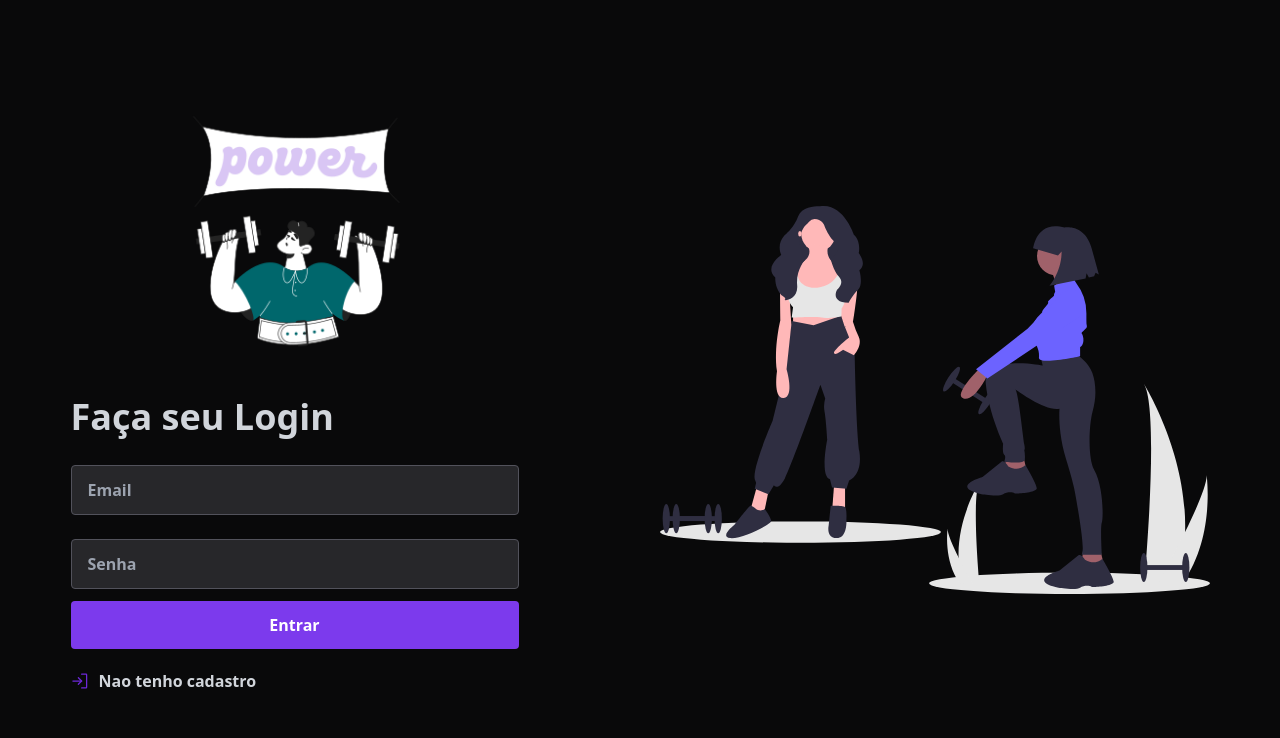
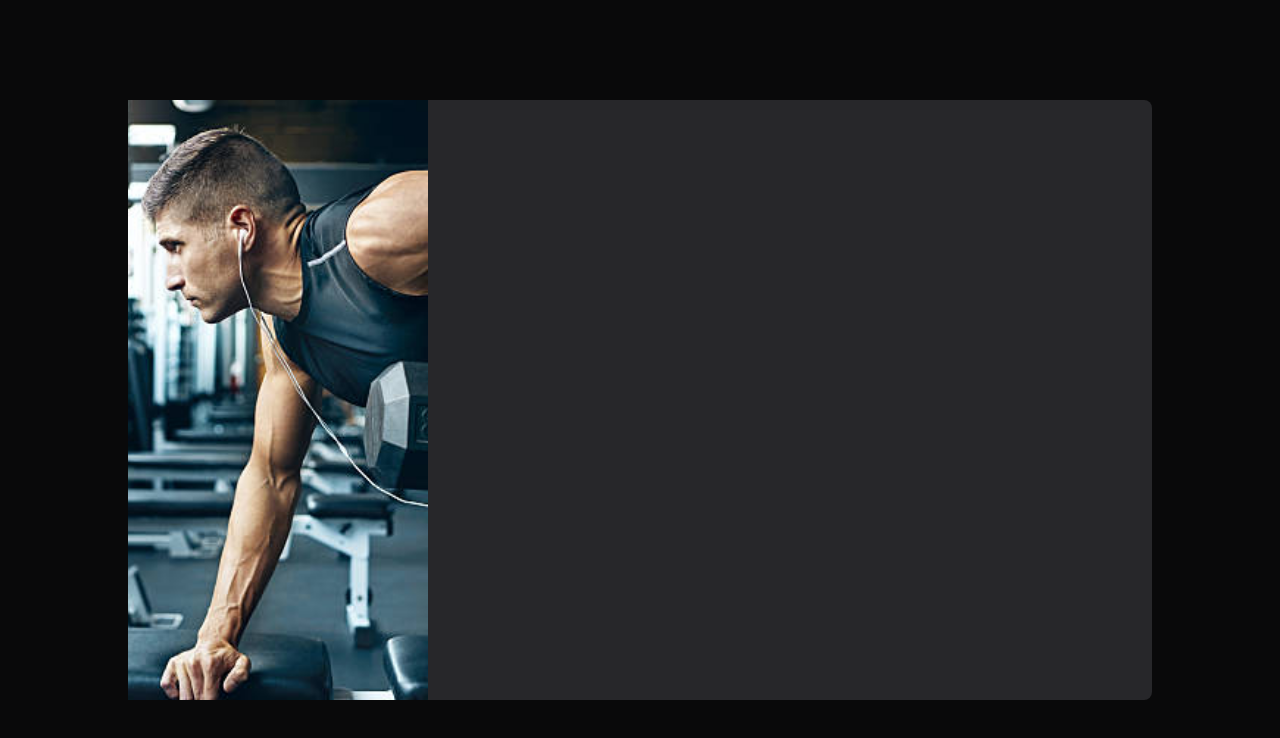
Before and after one commit to IgorSilvaZZ/academy-project, a React (Vite) app in the folder web/: page / in a window 1280 px wide. Shown: the top 738 px of the page. Built offline with nearby package versions, Linux system fonts and the light colour scheme.

Commit message:
Initial register page

```diff
--- a/web/src/App.tsx
+++ b/web/src/App.tsx
@@ -2,9 +2,10 @@ import "./styles/global.css";
 
 import { Home } from "./pages/Home";
 import { Login } from "./pages/Login";
+import { Register } from "./pages/Register";
 
 function App() {
-  return <Login />;
+  return <Register />;
 }
 
 export default App;
--- /dev/null
+++ b/web/src/pages/Register.tsx
@@ -0,0 +1,11 @@
+export const Register = () => {
+  return (
+    <div className='w-screen h-screen flex items-center justify-center'>
+      <main className='w-full max-w-5xl h-full max-h-[600px] rounded-lg bg-zinc-800 flex'>
+        <div className='w-[300px] h-full bg-register-image bg-cover bg-no-repeat bg-center'></div>
+
+        <div className='w-[600px] h-full flex flex-col'></div>
+      </main>
+    </div>
+  );
+};
--- a/web/tailwind.config.cjs
+++ b/web/tailwind.config.cjs
@@ -6,6 +6,9 @@ module.exports = {
       colors: {
         background: "#09090A",
       },
+      backgroundImage: {
+        "register-image": "url('./src/assets/register-image.jpg')",
+      },
     },
   },
   plugins: [],
```
Also changed, not shown: web/src/assets/register-image.jpg (added), 1 other file (tests, documents, lock files or other folders).
